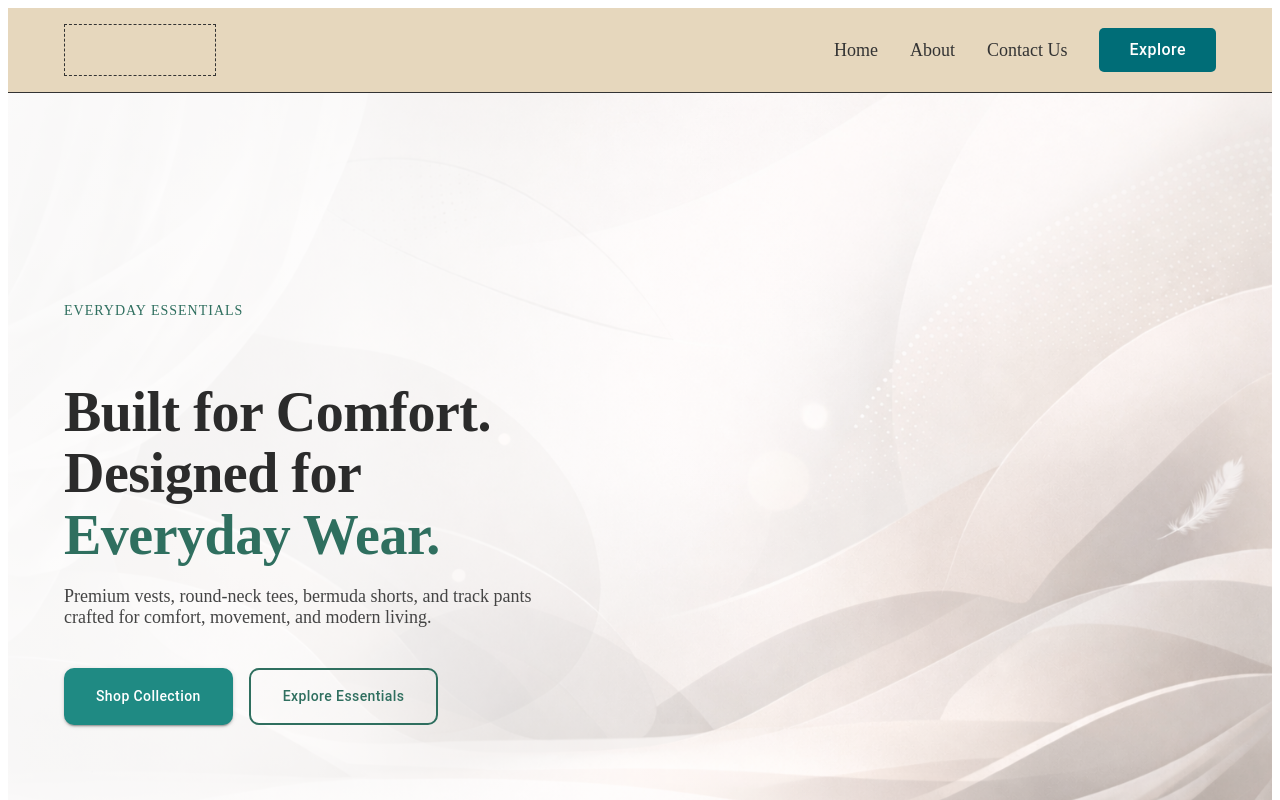
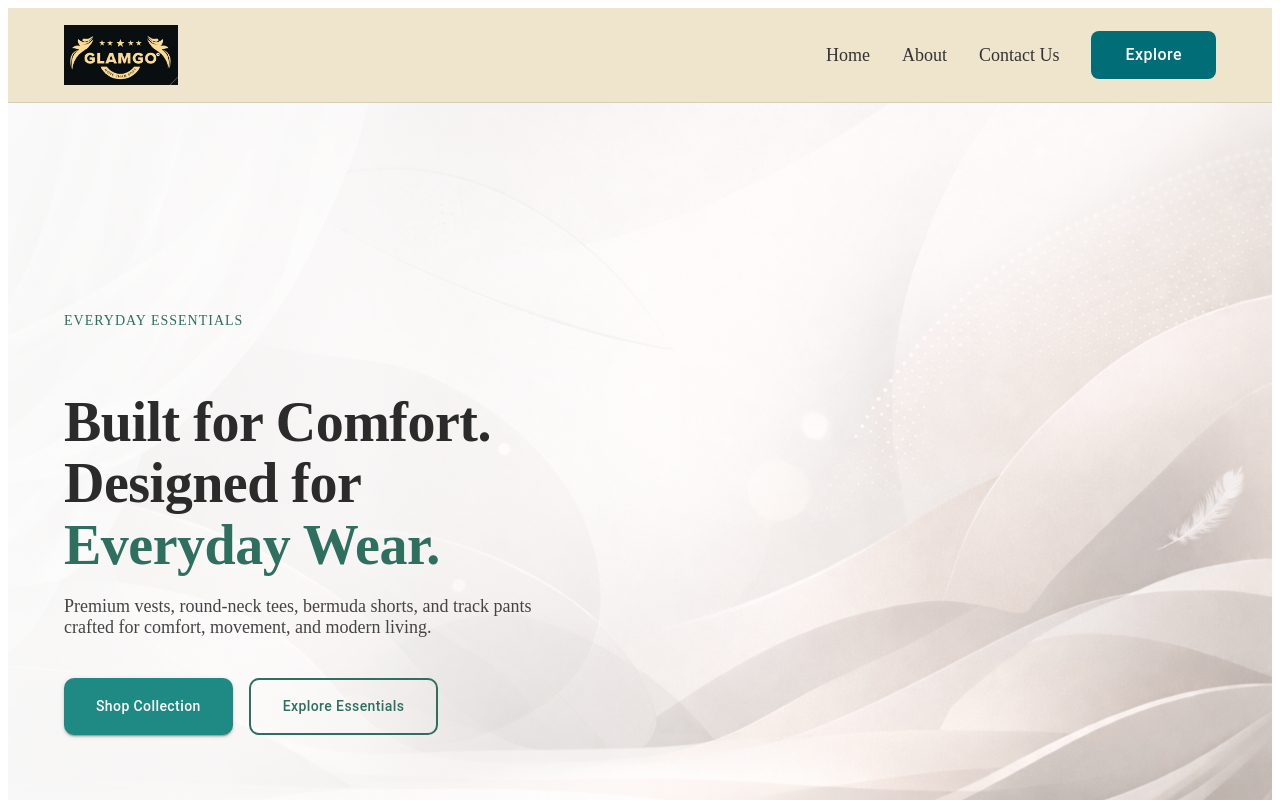
Before and after one commit to SoumyaGhosh2006/GLAMGO, a React (Vite) app: page / in a window 1280 px wide. Shown: the top 800 px of the page. Built offline with nearby package versions, Linux system fonts and the light colour scheme; the HTML template or start-up script is replaced by a standard one.

Commit message:
add logo

```diff
--- a/src/components/Navbar.jsx
+++ b/src/components/Navbar.jsx
@@ -1,16 +1,18 @@
 import { AppBar, Toolbar, Typography, Button, Box, Container } from '@mui/material';
 import '../styles/navbar.css';
+import logo from "../assets/logo.png";
+
 
 function Navbar() {
   return (
     <AppBar position="static" className="navbar">
-      <Container maxWidth="lg">
+      <Container maxWidth="lg" >
         <Toolbar disableGutters sx={{ justifyContent: 'space-between' }}>
 
           {/* Logo / Brand Name */}
           <Box sx={{ display: 'flex', alignItems: 'center' }}>
             <div className="logo-container">
-                {/* PUT IMAGE HERE */}
+                <img src={logo} alt="GlamGo Logo" className="logo" />
             </div>
           </Box>
 
--- a/src/styles/navbar.css
+++ b/src/styles/navbar.css
@@ -1,8 +1,8 @@
 .navbar {
-  background-color: #e6d7bd !important;
+  background-color: #efe4cc !important;
   box-shadow: none !important;
-  padding: 10px 0;
-  border-bottom: 1px solid #333;
+  padding: 15px 0;
+  border-bottom: 1px solid rgba(0, 0, 0, 0.1);
 }
 
 .logo-container {
@@ -10,16 +10,15 @@
   align-items: center;
   justify-content: center;
   /* Adjust these dimensions as needed for your image */
-  width: 150px;
-  height: 50px;
+  height: 60px;
   /* Temporary styling to show where the div is */
-  border: 1px dashed #333;
 }
 
-.nav-links {
-  display: flex;
-  align-items: center;
-  gap: 30px;
+.logo {
+  height: 60px;      /* perfect for navbar */
+  width: auto;
+  position: left;
+  object-fit: contain;
 }
 
 .nav-link {
@@ -34,13 +33,29 @@
   color: #000;
 }
 
+.nav-link::after {
+  content: "";
+  position: absolute;
+  left: 0;
+  bottom: -6px;
+  width: 0;
+  height: 2px;
+  background-color: #006d77;
+  transition: width 0.3s ease;
+}
+
+.nav-link:hover::after {
+  width: 100%;
+}
+
+
 .explore-btn {
   background-color: #006d77 !important;
   color: white !important;
   text-transform: none !important;
   font-size: 16px !important;
-  padding: 8px 30px !important;
-  border-radius: 5px !important;
+  padding: 10px 34px !important;
+  border-radius: 8px !important;
 }
 
 .explore-btn:hover {
```
Also changed, not shown: src/assets/logo.png (added).
